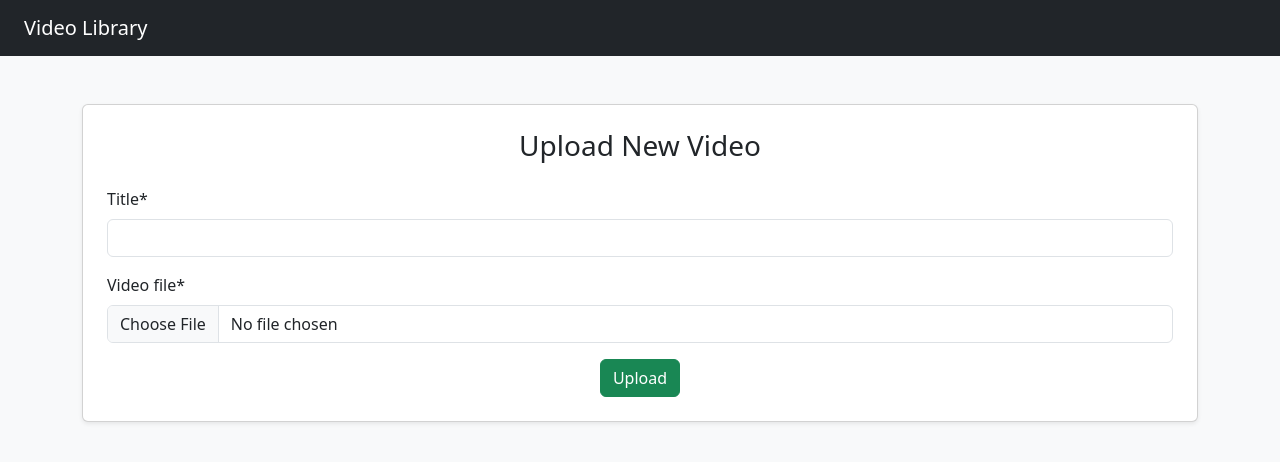
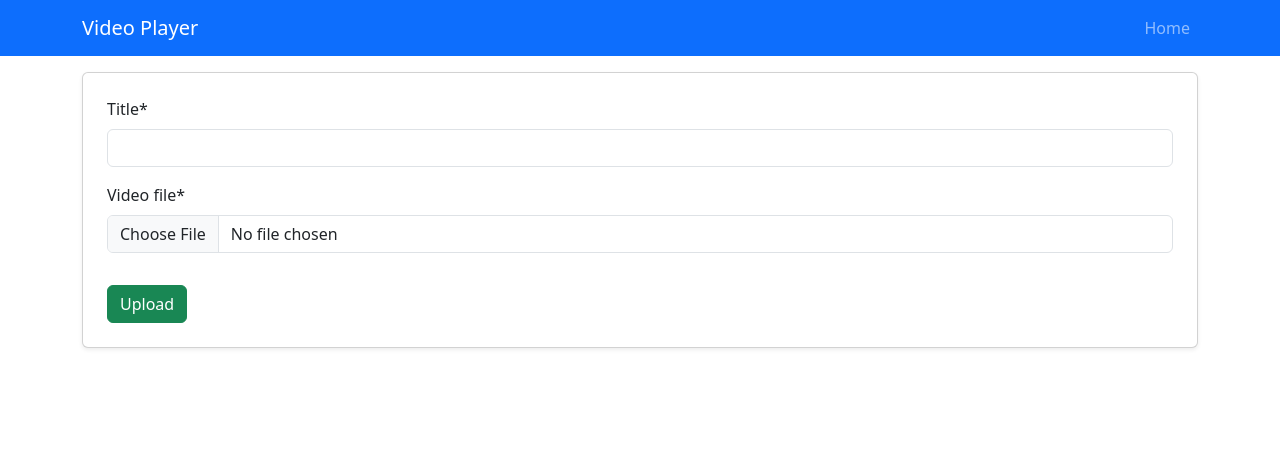
Before and after one commit to Prakhar0808/VideoPlayer, a Django app: page /upload/ in a window 1280 px wide. Shown: the top 462 px of the page. Run offline with Django 5.2, Linux system fonts and the light colour scheme; some libraries are stand-ins or nearby versions.

Commit message:
Add changes to  video.html

```diff
--- a/videoplayer/display.py
+++ b/videoplayer/display.py
@@ -1 +1 @@
-print("hello")
+print("hello everyone")
--- a/videoplayer/player/templates/player/upload_video.html
+++ b/videoplayer/player/templates/player/upload_video.html
@@ -6,22 +6,34 @@
     <title>Upload Video</title>
     <link href="https://cdn.jsdelivr.net/npm/bootstrap@5.3.0/dist/css/bootstrap.min.css" rel="stylesheet">
 </head>
-<body class="bg-light">
-
-<nav class="navbar navbar-dark bg-dark px-4">
-    <a class="navbar-brand" href="/">Video Library</a>
-</nav>
-
-<div class="container mt-5">
-    <div class="card p-4 shadow-sm">
-        <h3 class="mb-4 text-center">Upload New Video</h3>
-        <form method="post" enctype="multipart/form-data">
-            {% csrf_token %}
-            {{ form|crispy }}
-            <div class="text-center">
-                <button type="submit" class="btn btn-success">Upload</button>
-            </div>
-        </form>
+<body>
+  <!-- Navbar -->
+  <nav class="navbar navbar-expand-lg navbar-dark bg-primary fixed-top">
+    <div class="container">
+      <a class="navbar-brand" href="{% url 'video_list' %}">Video Player</a>
+      <button class="navbar-toggler" type="button" data-bs-toggle="collapse" data-bs-target="#navbarNav">
+        <span class="navbar-toggler-icon"></span>
+      </button>
+      <div class="collapse navbar-collapse" id="navbarNav">
+        <ul class="navbar-nav ms-auto">
+          <li class="nav-item">
+            <a class="nav-link" href="{% url 'video_list' %}">Home</a>
+          </li>
+        </ul>
+      </div>
+    </div>
+  </nav>
+<!-- change 2 -->
+  <!-- Main Content -->
+  <div class="container">
+    <h1 class="mb-4">Upload your Video</h1>
+    <div class="card shadow-sm p-4">
+      <form method="post" enctype="multipart/form-data">
+        {% csrf_token %}
+        {% load crispy_forms_tags %}
+        {{ form|crispy }}
+        <button type="submit" class="btn btn-success mt-3">Upload</button>
+      </form>
     </div>
 </div>
 
```
